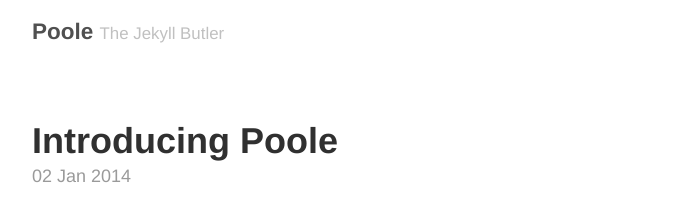
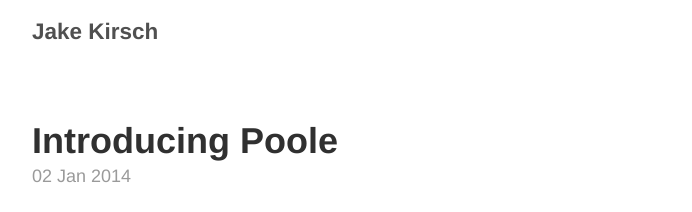
Before and after one commit to ThisIsKirsch/ThisIsKirsch.github.io, a Jekyll site: the page built from index.html, in a window 1280 px wide. Shown: the top 212 px of the page, without its empty margins (293-985 px from the left). Built offline with Jekyll 4.4.1, drawn with Linux system fonts in a browser that asks for light colours; the list of posts is cut into pages by our own code.

Commit message:
Update _config.yml

```diff
--- a/_config.yml
+++ b/_config.yml
@@ -1,7 +1,7 @@
 # Setup
-title: Poole
-tagline: The Jekyll Butler
-url: https://getpoole.com
+title: Jake Kirsch
+tagline:
+url: https://www.jakekirsch.com
 paginate: 1
 baseurl: ""
 permalink: pretty
@@ -33,9 +33,9 @@
 
 # Specify the author for blog posts
 author:
-  name: Mark Otto
-  url: https://twitter.com/mdo
-  email: markdotto@gmail.com
+  name: Jake Kirsch
+  url: https://twitter.com/thisiskirsch
+  email: jacobbenjaminkirsch@gmail.com
 
 # Custom vars
 version: 3.0.0
```
